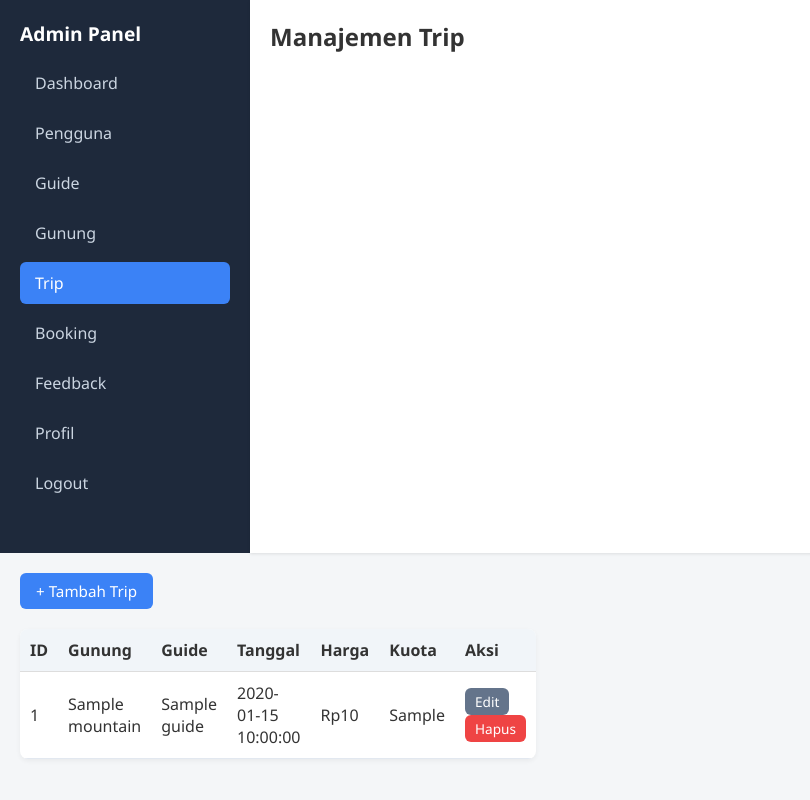
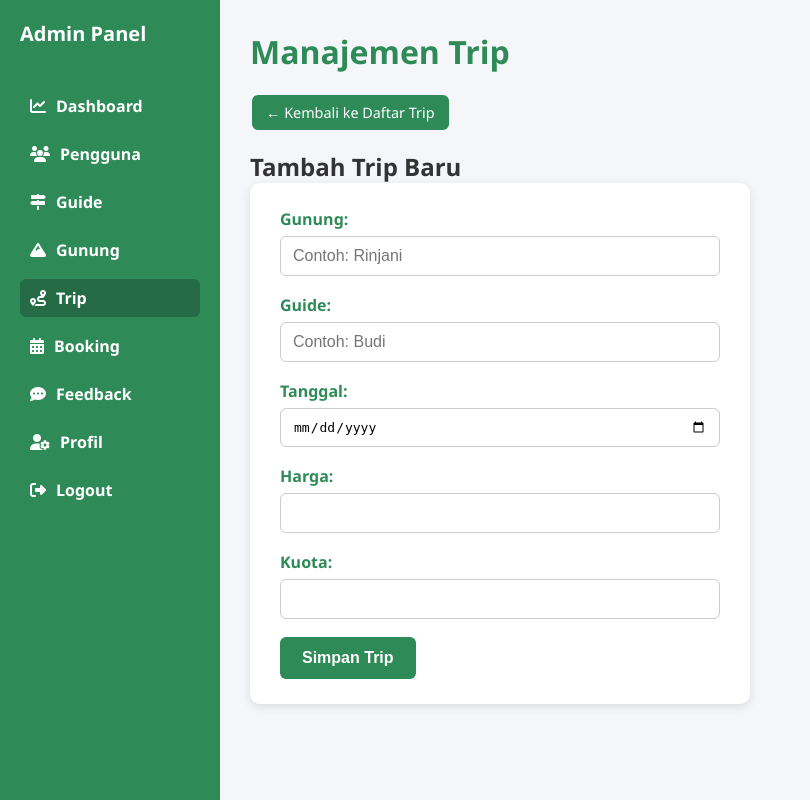
Before and after one commit to satubulan/webLombokHiking, a PHP site: page /admin/trips.php?action=add in a window 1280 px wide. Shown: the whole page, without its empty margins (0-810 px from the left). Run offline with PHP 8.4, Linux system fonts and the light colour scheme; the visitor is signed in with stand-in values (Sample User, id 1); tables that the repository leaves empty or names only in its code hold one stand-in row (values such as "Sample post").

Commit message:
sementara

```diff
--- a/admin/trips.php
+++ b/admin/trips.php
@@ -8,7 +8,39 @@ if (!isset($_SESSION['user_id']) || $_SESSION['user_role'] !== 'admin') {
     exit();
 }
 
-// Ambil semua trip dengan join gunung dan guide
+// Jika form disubmit (POST), simpan data trip
+if ($_SERVER['REQUEST_METHOD'] === 'POST') {
+    $mountain = trim($_POST['mountain']);
+    $guide = trim($_POST['guide']);
+    $date = $_POST['date'];
+    $price = $_POST['price'];
+    $quota = $_POST['quota'];
+
+    // Ambil ID gunung dan guide
+    $stmtMountain = $conn->prepare("SELECT id FROM mountains WHERE name = ?");
+    $stmtMountain->bind_param("s", $mountain);
+    $stmtMountain->execute();
+    $resMountain = $stmtMountain->get_result();
+    $mountainData = $resMountain->fetch_assoc();
+
+    $stmtGuide = $conn->prepare("SELECT id FROM guides WHERE name = ?");
+    $stmtGuide->bind_param("s", $guide);
+    $stmtGuide->execute();
+    $resGuide = $stmtGuide->get_result();
+    $guideData = $resGuide->fetch_assoc();
+
+    if ($mountainData && $guideData) {
+        $stmtInsert = $conn->prepare("INSERT INTO trips (mountain_id, guide_id, date, price, quota) VALUES (?, ?, ?, ?, ?)");
+        $stmtInsert->bind_param("iisis", $mountainData['id'], $guideData['id'], $date, $price, $quota);
+        $stmtInsert->execute();
+        header("Location: trips.php");
+        exit();
+    } else {
+        $error = "Gunung atau guide tidak ditemukan di database.";
+    }
+}
+
+// Ambil semua trip
 $sql = "SELECT trips.*,
                mountains.name AS mountain_name,
                guides.name AS guide_name
@@ -25,75 +57,96 @@ $trips = $result->fetch_all(MYSQLI_ASSOC);
 <head>
     <meta charset="UTF-8">
     <title>Manajemen Trip - Admin Lombok Hiking</title>
-    <link rel="stylesheet" href="../assets/css/style.css">
+    <link rel="stylesheet" href="../assets/css/trips.css">
+    <link rel="stylesheet" href="https://cdnjs.cloudflare.com/ajax/libs/font-awesome/6.5.0/css/all.min.css" />
 </head>
 <body>
-    <div class="admin-layout">
+<div class="admin-layout" style="display:flex;min-height:100vh;">
     <!-- Sidebar -->
     <aside class="admin-sidebar">
         <div class="nav-section-title">Admin Panel</div>
         <ul class="nav-links">
-                <li><a href="index.php" class="nav-link">Dashboard</a></li>
-                <li><a href="users.php" class="nav-link">Pengguna</a></li>
-                <li><a href="guides.php" class="nav-link">Guide</a></li>
-                <li><a href="mountains.php" class="nav-link">Gunung</a></li>
-                <li><a href="trips.php" class="nav-link active">Trip</a></li>
-                <li><a href="bookings.php" class="nav-link">Booking</a></li>
-                <li><a href="feedback.php" class="nav-link">Feedback</a></li>
-                <li><a href="profile.php" class="nav-link">Profil</a></li>
-                <li><a href="../logout.php" class="nav-link">Logout</a></li>
+            <li><a href="index.php" class="nav-link"><i class="fas fa-chart-line"></i> Dashboard</a></li>
+            <li><a href="users.php" class="nav-link"><i class="fas fa-users"></i> Pengguna</a></li>
+            <li><a href="guides.php" class="nav-link"><i class="fas fa-map-signs"></i> Guide</a></li>
+            <li><a href="mountains.php" class="nav-link"><i class="fas fa-mountain"></i> Gunung</a></li>
+            <li><a href="trips.php" class="nav-link active"><i class="fas fa-route"></i> Trip</a></li>
+            <li><a href="bookings.php" class="nav-link"><i class="fas fa-calendar-alt"></i> Booking</a></li>
+            <li><a href="feedback.php" class="nav-link"><i class="fas fa-comment-dots"></i> Feedback</a></li>
+            <li><a href="profile.php" class="nav-link"><i class="fas fa-user-cog"></i> Profil</a></li>
+            <li><a href="../logout.php" class="nav-link"><i class="fas fa-sign-out-alt"></i> Logout</a></li>
         </ul>
     </aside>
 
-        <!-- Header -->
-        <header class="admin-header">
-            <h1>Manajemen Trip</h1>
-        </header>
+    <main class="admin-main" style="flex:1;padding:30px;overflow-x:auto;">
+        <h1 style="margin-bottom:20px;color:#2e8b57;">Manajemen Trip</h1>
 
-        <!-- Main Content -->
-        <main class="admin-main">
-            <div style="margin-bottom: 20px;">
-                <a href="#" class="btn btn-primary">+ Tambah Trip</a>
-            </div>
+        <?php if (isset($_GET['action']) && $_GET['action'] === 'add'): ?>
+            <a href="trips.php" class="btn btn-secondary" style="margin-bottom:20px;">← Kembali ke Daftar Trip</a>
+            <h2>Tambah Trip Baru</h2>
+            <?php if (isset($error)) echo "<p style='color:red;'>$error</p>"; ?>
+            <form method="POST" action="trips.php">
+                <label>Gunung:</label>
+                <input type="text" name="mountain" placeholder="Contoh: Rinjani" required>
 
-            <table style="width: 100%; border-collapse: collapse; background-color: #fff;">
+                <label>Guide:</label>
+                <input type="text" name="guide" placeholder="Contoh: Budi" required>
+
+                <label>Tanggal:</label>
+                <input type="date" name="date" required>
+
+                <label>Harga:</label>
+                <input type="number" name="price" required>
+
+                <label>Kuota:</label>
+                <input type="number" name="quota" required>
+
+                <button type="submit">Simpan Trip</button>
+            </form>
+        <?php else: ?>
+            <!-- Tombol ke form tambah trip -->
+            <a href="trips.php?action=add" class="btn btn-primary" style="margin-bottom:20px;">Tambah Trip</a>
+
+            <!-- Tabel daftar trip -->
+            <div class="admin-table-container">
+                <table class="admin-table" cellspacing="0" cellpadding="0">
                     <thead>
                         <tr>
-                        <th style="padding: 10px; border-bottom: 1px solid #ddd;">ID</th>
-                        <th style="padding: 10px; border-bottom: 1px solid #ddd;">Gunung</th>
-                        <th style="padding: 10px; border-bottom: 1px solid #ddd;">Guide</th>
-                        <th style="padding: 10px; border-bottom: 1px solid #ddd;">Tanggal</th>
-                        <th style="padding: 10px; border-bottom: 1px solid #ddd;">Harga</th>
-                        <th style="padding: 10px; border-bottom: 1px solid #ddd;">Kuota</th>
-                        <th style="padding: 10px; border-bottom: 1px solid #ddd;">Aksi</th>
+                            <th>ID</th>
+                            <th>Gunung</th>
+                            <th>Guide</th>
+                            <th>Tanggal</th>
+                            <th>Harga</th>
+                            <th>Kuota</th>
+                            <th>Aksi</th>
                         </tr>
                     </thead>
                     <tbody>
                         <?php if (count($trips) > 0): ?>
                             <?php foreach ($trips as $trip): ?>
                                 <tr>
-                                <td style="padding: 10px;"><?php echo $trip['id']; ?></td>
-                                <td style="padding: 10px;"><?php echo htmlspecialchars($trip['mountain_name']); ?></td>
-                                <td style="padding: 10px;"><?php echo htmlspecialchars($trip['guide_name']); ?></td>
-                                <td style="padding: 10px;"><?php echo $trip['date']; ?></td>
-                                <td style="padding: 10px;">Rp<?php echo number_format($trip['price'], 0, ',', '.'); ?></td>
-                                <td style="padding: 10px;"><?php echo $trip['quota']; ?></td>
-                                <td style="padding: 10px;">
-                                    <a href="#" class="btn btn-secondary btn-sm">Edit</a>
-                                    <a href="#" class="btn btn-danger btn-sm" onclick="return confirm('Yakin ingin hapus trip ini?')">Hapus</a>
+                                    <td><?= $trip['id']; ?></td>
+                                    <td><?= htmlspecialchars($trip['mountain_name']); ?></td>
+                                    <td><?= htmlspecialchars($trip['guide_name']); ?></td>
+                                    <td><?= $trip['date']; ?></td>
+                                    <td>Rp<?= number_format($trip['price'], 0, ',', '.'); ?></td>
+                                    <td><?= $trip['quota']; ?></td>
+                                    <td>
+                                        <a href="#" class="btn btn-edit"><i class="fas fa-edit"></i> Edit</a>
+                                        <a href="#" class="btn btn-delete" onclick="return confirm('Yakin ingin hapus trip ini?')"><i class="fas fa-trash-alt"></i> Hapus</a>
                                     </td>
                                 </tr>
                             <?php endforeach; ?>
                         <?php else: ?>
                             <tr>
-                            <td colspan="7" style="padding: 20px; text-align: center;">Belum ada trip terdaftar.</td>
+                                <td colspan="7" class="text-center">Belum ada trip terdaftar.</td>
                             </tr>
                         <?php endif; ?>
                     </tbody>
                 </table>
+            </div>
+        <?php endif; ?>
     </main>
 </div>
-
-    <script src="../assets/js/main.js"></script>
 </body>
 </html>
--- /dev/null
+++ b/assets/css/trips.css
@@ -0,0 +1,280 @@
+/* === Layout Admin === */
+* {
+    margin: 0;
+    padding: 0;
+    box-sizing: border-box;
+}
+
+body {
+    font-family: 'Segoe UI', sans-serif;
+    background-color: #f4f6f9;
+    color: #333;
+}
+
+.admin-layout {
+    display: flex;
+    min-height: 100vh;
+}
+
+/* === Sidebar === */
+.admin-sidebar {
+    width: 220px;
+    background-color: #2e8b57;
+    color: white;
+    display: flex;
+    flex-direction: column;
+    padding: 20px;
+}
+
+.nav-section-title {
+    font-size: 20px;
+    font-weight: bold;
+    margin-bottom: 30px;
+}
+
+.nav-links {
+    list-style: none;
+    padding: 0;
+    margin: 0;
+}
+
+.nav-links li {
+    margin: 10px 0;
+}
+
+.nav-links a {
+    color: white;
+    text-decoration: none;
+    display: flex;
+    align-items: center;
+    gap: 10px;
+    padding: 8px 10px;
+    border-radius: 6px;
+    transition: background 0.3s;
+    font-weight: 600;
+}
+
+.nav-links a:hover,
+.nav-links a.active {
+    background-color: #246b46;
+}
+
+/* === Main Content === */
+.admin-main {
+    flex: 1;
+    padding: 30px;
+    overflow-x: auto;
+}
+
+.admin-header h1 {
+    margin: 0 0 20px;
+    font-size: 24px;
+    color: #2e8b57;
+}
+
+/* === Table Styling === */
+table {
+    width: 100%;
+    border-collapse: collapse;
+    background-color: #ffffff;
+    border-radius: 10px;
+    box-shadow: 0 2px 6px rgba(0, 0, 0, 0.05);
+    overflow: hidden;
+}
+
+thead tr {
+    background-color: #2e8b57;
+    color: white;
+}
+
+thead th {
+    padding: 12px 15px;
+    text-align: left;
+}
+
+tbody td {
+    padding: 12px 15px;
+    border-bottom: 1px solid #eeeeee;
+    vertical-align: middle;
+}
+
+tbody tr:hover {
+    background-color: #f1f1f1;
+}
+
+/* === Buttons === */
+.btn {
+    display: inline-block;
+    padding: 8px 14px;
+    border-radius: 6px;
+    font-size: 0.9em;
+    text-decoration: none;
+    cursor: pointer;
+    transition: background-color 0.3s;
+    color: white;
+    margin: 2px;
+}
+
+.btn-primary {
+    background-color: #2e8b57;
+}
+
+.btn-primary:hover {
+    background-color: #2e8b57
+}
+
+.btn-secondary {
+    background-color: #2e8b57;
+}
+
+.btn-secondary:hover {
+    background-color: #2e8b57;
+}
+
+.btn-danger {
+    background-color: #e74c3c;
+}
+
+.btn-danger:hover {
+    background-color: #c0392b;
+}
+
+.btn-sm {
+    padding: 4px 10px;
+    font-size: 0.8em;
+}
+
+/* === Status Labels === */
+td span {
+    font-weight: bold;
+    border-radius: 8px;
+    padding: 5px 12px;
+    display: inline-block;
+    font-size: 0.9em;
+}
+
+td span[style*="green"] {
+    background-color: #d1f5d3;
+    color: #2d7a2d;
+}
+
+td span[style*="red"] {
+    background-color: #ffd6d6;
+    color: #c0392b;
+}
+
+/* === Image Styling in Table === */
+img {
+    border-radius: 6px;
+    max-width: 80px;
+    height: auto;
+}
+
+/* === Optional Grid Card for Trips Preview === */
+.trips-grid {
+    display: grid;
+    grid-template-columns: repeat(auto-fill, minmax(300px, 1fr));
+    gap: 30px;
+    margin-top: 30px;
+}
+
+.trip-card {
+    background-color: #fff;
+    border-radius: 10px;
+    box-shadow: 0 2px 6px rgba(0, 0, 0, 0.05);
+    overflow: hidden;
+    transition: transform 0.3s ease, box-shadow 0.3s ease;
+    cursor: pointer;
+}
+
+.trip-card:hover {
+    transform: translateY(-5px);
+    box-shadow: 0 10px 20px rgba(0, 0, 0, 0.1);
+}
+
+.trip-image {
+    height: 200px;
+    overflow: hidden;
+}
+
+.trip-image img {
+    width: 100%;
+    height: 100%;
+    object-fit: cover;
+    transition: transform 0.3s ease;
+}
+
+.trip-card:hover .trip-image img {
+    transform: scale(1.05);
+}
+
+.trip-content {
+    padding: 20px;
+}
+
+.trip-title {
+    font-size: 1.4rem;
+    margin-bottom: 10px;
+    color: #2e8b57;
+    font-weight: 600;
+}
+
+/* === Form Tambah Trip === */
+form {
+    max-width: 500px;
+    background-color: #ffffff;
+    padding: 25px 30px;
+    border-radius: 10px;
+    box-shadow: 0 3px 10px rgba(0, 0, 0, 0.1);
+    margin-bottom: 40px;
+}
+
+form label {
+    display: block;
+    font-weight: 600;
+    margin-bottom: 6px;
+    color: #2e8b57;
+}
+
+form input[type="text"],
+form input[type="date"],
+form input[type="number"] {
+    width: 100%;
+    padding: 10px 12px;
+    margin-bottom: 18px;
+    border: 1.5px solid #ccc;
+    border-radius: 6px;
+    font-size: 1em;
+    transition: border-color 0.3s;
+}
+
+form input[type="text"]:focus,
+form input[type="date"]:focus,
+form input[type="number"]:focus {
+    border-color: #2e8b57;
+    outline: none;
+}
+
+form button[type="submit"] {
+    background-color: #2e8b57;
+    color: white;
+    padding: 12px 22px;
+    border: none;
+    border-radius: 6px;
+    font-size: 1em;
+    font-weight: 600;
+    cursor: pointer;
+    transition: background-color 0.3s;
+    display: inline-block;
+}
+
+form button[type="submit"]:hover {
+    background-color: #246b46;
+}
+
+/* Responsive kecil */
+@media (max-width: 600px) {
+    form {
+        padding: 20px 15px;
+    }
+}
```
Lines whose indentation alone changed are shown as unchanged.
